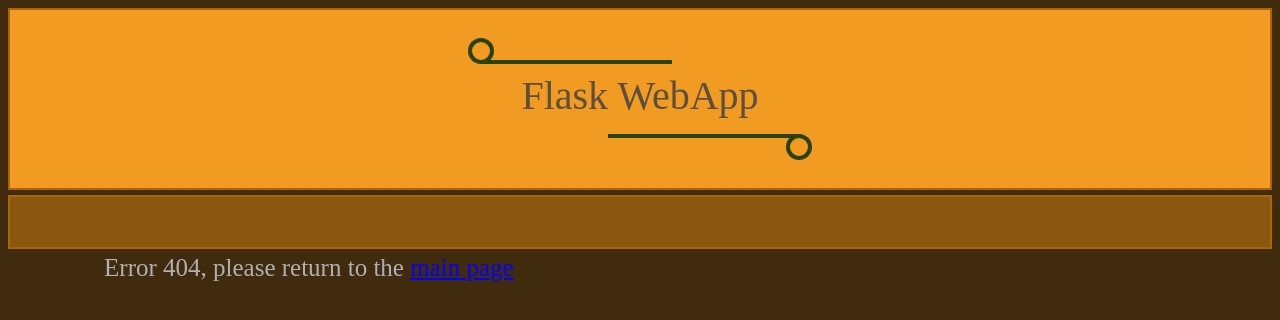
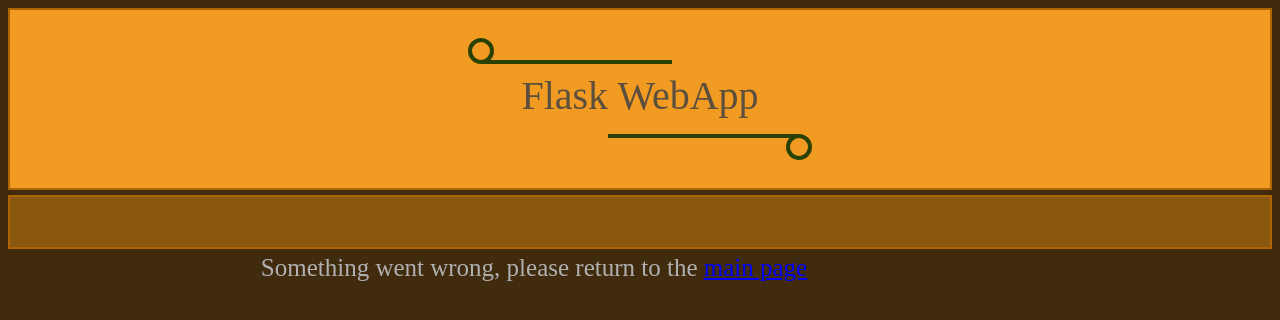
Before and after one commit to ZagainovNikita/Flask_template, a Flask app: template templates/error_page.html in a window 1280 px wide. Shown: the top 320 px of the page. Run offline with Flask 3, Linux system fonts and the light colour scheme; the template is opened without the code that fills it, so the values that code supplies are empty.

Commit message:
needed things

```diff
--- a/main.py
+++ b/main.py
@@ -41,7 +41,7 @@ def profile(username):
 
 @app.errorhandler(404)
 def page404(error):
-    return render_template('error_page.html'), 404
+    return render_template('error_page.html', TITLE = error, menu = main_menu), 404
 
 if __name__ == '__main__':
     app.run(debug=True)
--- a/static/css/styles.css
+++ b/static/css/styles.css
@@ -105,9 +105,10 @@ input {
 
 .err{
     position: relative;
-    right: 60%;
-    float: right;
+    left: 20%;
+    float: left;
     font-size: 25px;
+    width: 60%;
 }
 a {
     color: blue;
--- a/templates/error_page.html
+++ b/templates/error_page.html
@@ -1,4 +1,4 @@
 {% extends 'base.html' %}
 {% block custom_content %}
-<div class="err">Error 404, please return to the <a href="/">main page</a></div>
+<div class="err">Something went wrong, please return to the <a href="/">main page</a></div>
 {% endblock %}
```
